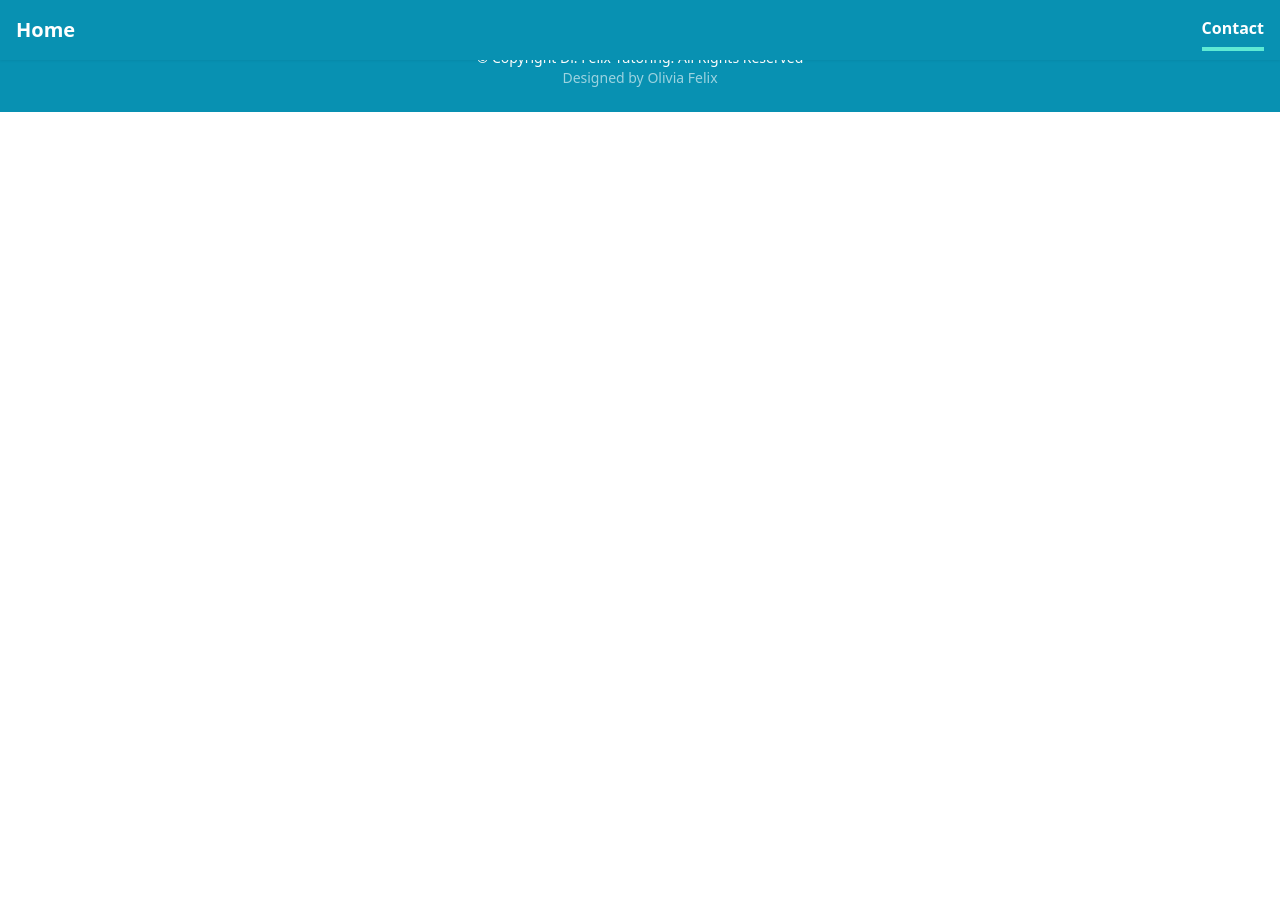
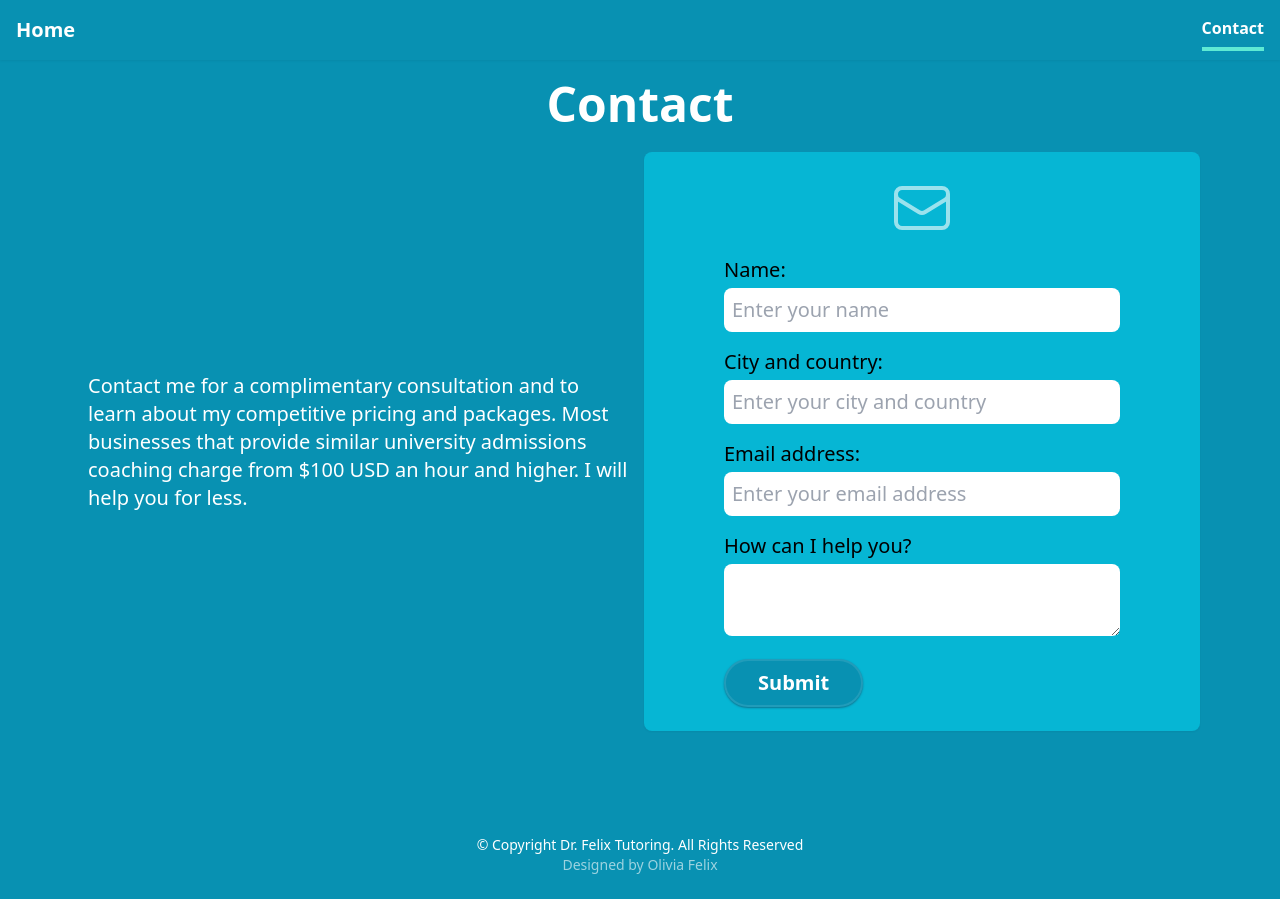
Before and after one commit to oliviaflexx/tutor, a React (Create React App) app: page /contact in a window 1280 px wide. Before the commit the page ends 800 px from the top, so only its background shows below. Built offline with nearby package versions, Linux system fonts and the light colour scheme.

Commit message:
contact form

```diff
--- a/public/index.html
+++ b/public/index.html
@@ -27,6 +27,12 @@
     <title>Michelle Felix Tutoring</title>
   </head>
   <body>
+    <form name="contact" netlify netlify-honeypot="bot-field" hidden>
+      <input type="text" name="name" />
+        <input type="text" name="address" />
+      <input type="email" name="email" />
+      <textarea name="message"></textarea>
+    </form>
     <noscript>You need to enable JavaScript to run this app.</noscript>
     <div id="root"></div>
     <!--
--- /dev/null
+++ b/src/components/Contact.js
@@ -0,0 +1,72 @@
+import { EnvelopeIcon } from "@heroicons/react/24/outline";
+const Contact = () => {
+  return (
+    <div className="bg-cyan-600">
+      <div className="py-20 px-4 max-w-6xl mx-auto">
+        <h1 className="text-5xl text-center font-bold text-white mb-6">
+          Contact
+        </h1>
+        <div className="grid lg:grid-cols-2 text-xl gap-2">
+          <p className="text-white m-auto p-2">
+            Contact me for a complimentary consultation and to learn about my
+            competitive pricing and packages. Most businesses that provide
+            similar university admissions coaching charge from $100 USD an hour
+            and higher. I will help you for less.
+          </p>
+          <form
+            name="contact"
+            method="POST"
+            data-netlify="true"
+            netlify
+            className="bg-cyan-500 shadow-sm p-2 md:px-20 md:py-6 rounded-lg space-y-4"
+          >
+            <EnvelopeIcon className="text-white/60 w-20 h-16 m-auto" />
+            <input type="hidden" name="form-name" value="contact" />
+            <p className="space-y-1">
+              <label className="block">Name:</label>
+              <input
+                type="text"
+                name="name"
+                placeholder="Enter your name"
+                className="w-full rounded-lg p-2"
+              />
+            </p>
+            <p className="space-y-1">
+              <label className="block">City and country:</label>
+              <input
+                type="text"
+                name="address"
+                placeholder="Enter your city and country"
+                className="w-full rounded-lg p-2"
+              />
+            </p>
+            <p className="space-y-1">
+              <label className="block">Email address:</label>
+              <input
+                type="email"
+                name="email"
+                placeholder="Enter your email address"
+                className="w-full rounded-lg p-2"
+              />
+            </p>
+            <p className="space-y-1">
+              <label className="block">How can I help you?</label>
+              <textarea
+                name="message"
+                className="w-full rounded-lg p-2"
+              ></textarea>
+            </p>
+            <button
+              type="submit"
+              className="text-white mx-auto md:mx-0 w-fit font-semibold px-8 py-2 rounded-full bg-cyan-600 shadow-sm shadow-cyan-700 border-2 border-white/10"
+            >
+              Submit
+            </button>
+          </form>
+        </div>
+      </div>
+    </div>
+  );
+};
+
+export default Contact;
--- a/src/components/Home.js
+++ b/src/components/Home.js
@@ -7,6 +7,12 @@ import {
 import ProfileImage from "./profile.jpeg";
 
 const Home = () => {
+  const handleClickScroll = () => {
+    const element = document.getElementById("michelle");
+    if (element) {
+      element.scrollIntoView({ behavior: "smooth" });
+    }
+  };
 
   return (
     <section className="bg-cyan-600">
@@ -28,12 +34,12 @@ const Home = () => {
                 Are you overwhelmed by the admissions process? Is your English
                 strong enough for college level work in the US?
               </p>
-              <NavLink
+              <button
                 className="mx-auto md:mx-0 w-fit font-semibold px-8 py-2 rounded-full bg-white/10 shadow-sm shadow-cyan-700 border-2 border-white/10"
-                to="/contact"
+                onClick={handleClickScroll}
               >
                 Get Help
-              </NavLink>
+              </button>
             </div>
           </div>
           <div className="lg:px-20 md:px-10 pb-16 mt-16 grid grid-cols-1 md:grid-cols-3 gap-4 px-4">
@@ -61,8 +67,8 @@ const Home = () => {
           </div>
         </div>
         <div className="bg-white h-60 -mt-[12rem] hidden lg:block md:px-10 lg:px-20"></div>
-        <div className="bg-white pt-10 lg:pt-0">
-          <h2 className="font-bold text-4xl md:text-5xl text-center mb-4 text-slate-900">
+        <div className="bg-white pt-10 lg:pt-0" id="michelle">
+          <h2 className="font-bold text-4xl md :text-5xl text-center mb-4 text-slate-900">
             Hi, I'm Michelle...
           </h2>
           <div className="grid grid-cols-1 p-4 md:px-10 lg:px-20 md:grid-cols-3 gap-4">
@@ -105,6 +111,12 @@ const Home = () => {
                 university in the US is one of your dreams, contact me today so
                 that we can turn that dream into a reality.
               </p>
+              <NavLink
+                className="text-white mx-auto md:mx-0 w-fit font-semibold px-8 py-2 rounded-full bg-cyan-500 shadow-sm shadow-cyan-900"
+                to="/contact"
+              >
+                Contact
+              </NavLink>
             </div>
           </div>
         </div>
--- a/src/components/ReactRouter.js
+++ b/src/components/ReactRouter.js
@@ -1,6 +1,7 @@
 import React from "react";
 import { BrowserRouter as Router, Route, Routes } from "react-router-dom";
 import Academic from "./Academic";
+import Contact from "./Contact";
 import Home from "./Home";
 import Navbar from "./Navbar";
 import University from "./University";
@@ -20,7 +21,7 @@ const ReactRouterSetup = () => {
           element={<Academic />}
         ></Route>
         <Route path="/english-language-tutoring" element={<div></div>}></Route>
-        <Route path="/contact" element={<div>Contact</div>}></Route>
+        <Route path="/contact" element={<Contact />}></Route>
         <Route path="*" element={<div> doesn't exist</div>}></Route>
       </Routes>
       <div className="bg-cyan-600 text-white text-center text-sm py-6">
```
